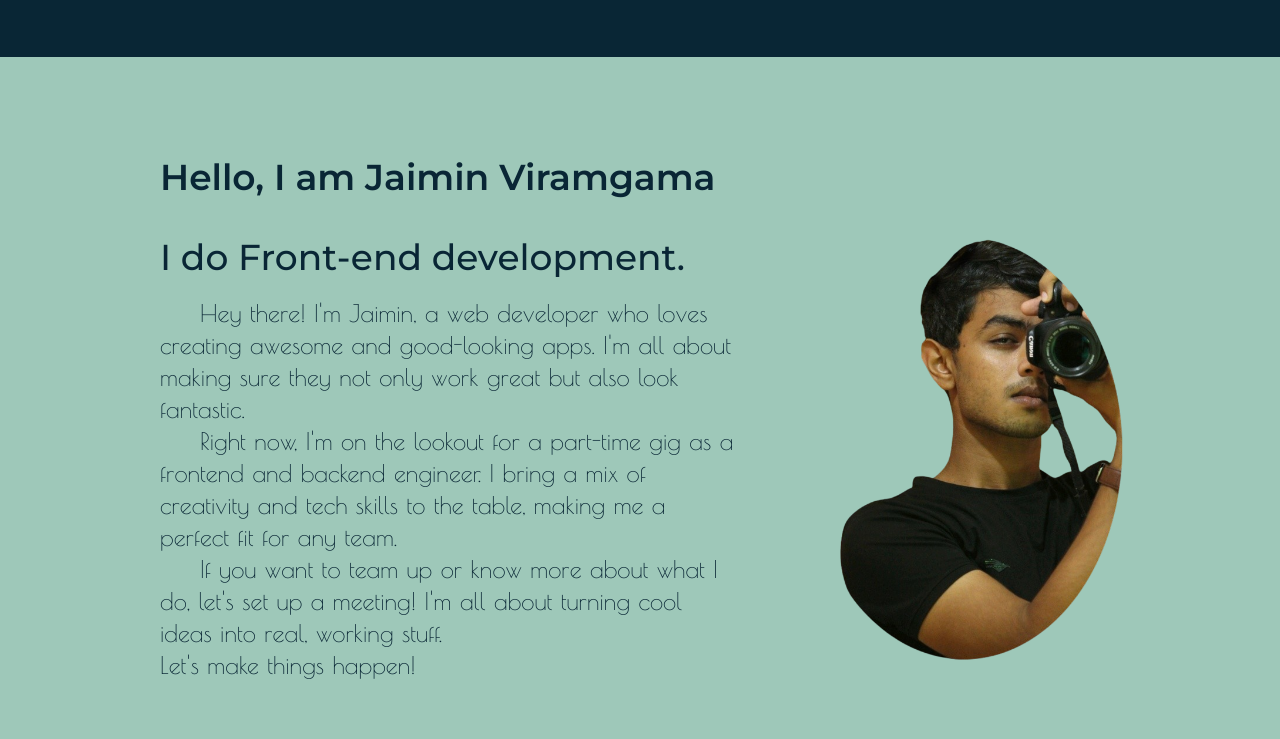
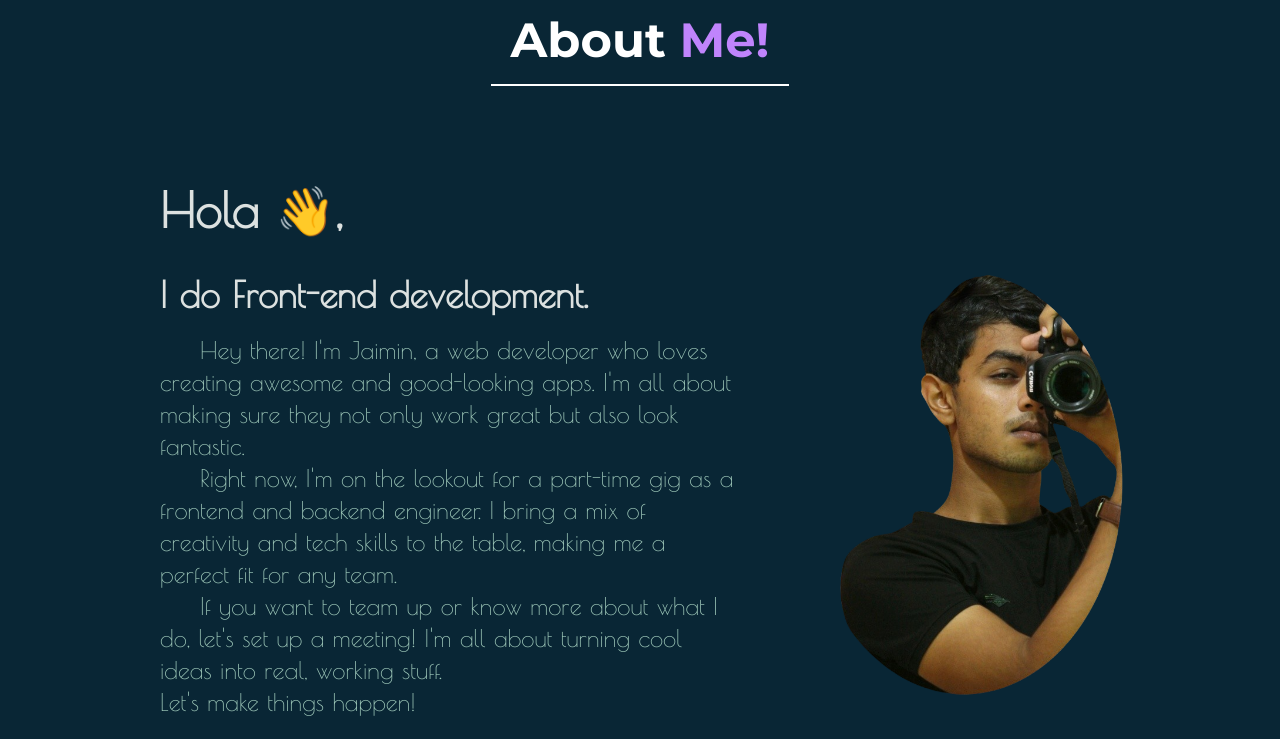
Before and after one commit to jaimin1503/jaimin-s-portfolio, a React (Vite) app: page / in a window 1280 px wide. Shown: the part 820-1559 px from the top of the page. Built offline with nearby package versions, Linux system fonts and the light colour scheme; a web font is replaced by a local one.

Commit message:
styling nave bar change

```diff
--- a/src/components/Navbar.jsx
+++ b/src/components/Navbar.jsx
@@ -16,7 +16,7 @@ const Navbar = () => {
         animate={cursorVariant}
       />
       <nav>
-        <div className="nav_items">
+        <div className="nav_items fixed w-screen">
           <div className=" flex md:justify-center right-0 z-40 fixed md:relative ">
             <motion.ul
               className={`md:flex-row pr-10 font-poiret relative ${
--- a/src/pages/aboutMe/AboutMe.jsx
+++ b/src/pages/aboutMe/AboutMe.jsx
@@ -12,22 +12,27 @@ const AboutMe = () => {
   const { cursorVariant, variants, textEnter, textLeave } = useCustomCursor();
 
   return (
-    <div id="about" className=" bg-[#9EC8B9]">
+    <div id="about" className=" bg-[#092635]">
       <motion.div
         className="cursor"
         variants={variants}
         animate={cursorVariant}
       />
       <div className=" flex flex-col">
+        <div className="heading flex justify-center items-center">
+          <h1 className="text-4xl md:text-5xl font-bold p-5 text-center border-b-2 border-white max-w-xl text-white font-Montserrat">
+            About <span className="text-purple-400">Me!</span>
+          </h1>
+        </div>
         <div className="about-me py-10 flex-col-reverse flex items-center lg:flex-row lg:justify-center">
           <div className="info-text p-10 flex flex-col items-start">
-            <h2 className=" sm:text-4xl text-3xl font-Montserrat py-5 text-[#092635] font-semibold">
-              Hello, I am Jaimin Viramgama
+            <h2 className=" sm:text-5xl text-3xl font-poiret py-5 text-[#dce1e0] font-bold">
+              Hola 👋,
             </h2>
-            <h2 className=" sm:text-4xl text-3xl font-Montserrat py-5 text-[#092635] font-medium">
+            <h2 className=" sm:text-4xl text-3xl font-poiret py-5 text-[#dce1e0] font-bold">
               I do Front-end development.
             </h2>
-            <p className=" lg:text-2xl text-xl font-poiret max-w-xl text-[#092635]">
+            <p className=" lg:text-2xl text-xl font-poiret max-w-xl text-[#9EC8B9]">
               <span className="ml-10"></span>Hey there! I'm Jaimin, a web
               developer who loves creating awesome and good-looking apps. I'm
               all about making sure they not only work great but also look
@@ -47,29 +52,21 @@ const AboutMe = () => {
             <div className=" flex flex-col mt-10">
               <div className=" links flex font-Montserrat my-5">
                 <Link to="https://calendly.com/jaiminv153/30min">
-                  <button
-                    onMouseEnter={textEnter}
-                    onMouseLeave={textLeave}
-                    className=" py-2 px-5 bg-[#092635] rounded-xl text-white"
-                  >
+                  <button className=" py-3 px-5 bg-[#9EC8B9] font-bold hover:scale-105 transition-all duration-300 ease-in-out rounded-xl text-[#092635]">
                     Schedule a meet
                   </button>
                 </Link>
                 <button
                   onMouseEnter={textEnter}
                   onMouseLeave={textLeave}
-                  className=" py-2 px-5 text-lg font-extrabold resume-link"
+                  className=" py-2 px-5 text-lg font-bold text-[#9EC8B9] resume-lin"
                 >
                   Resume&#8594;
                 </button>
               </div>
 
               <div className="social-links w-fit mt-5 p-3 rounded-2xl">
-                <div
-                  onMouseEnter={textEnter}
-                  onMouseLeave={textLeave}
-                  className="flex relative"
-                >
+                <div className="flex relative">
                   <Link to="https://www.linkedin.com/in/jaimin-viramgama-487485233/">
                     <div className=" p-2 bg-white rounded-2xl mx-2 shadow-xl social-logos">
                       <img src={linkedin} alt="linkedin" />
```
